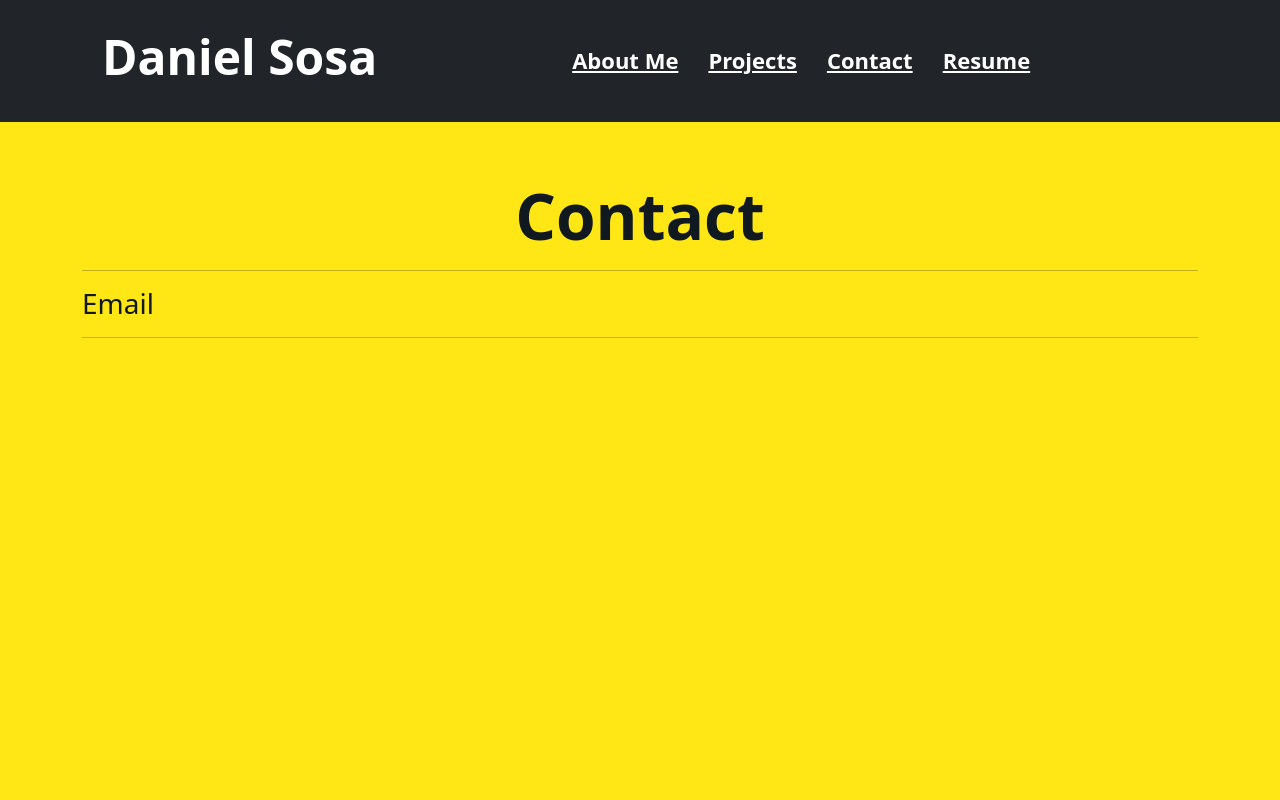
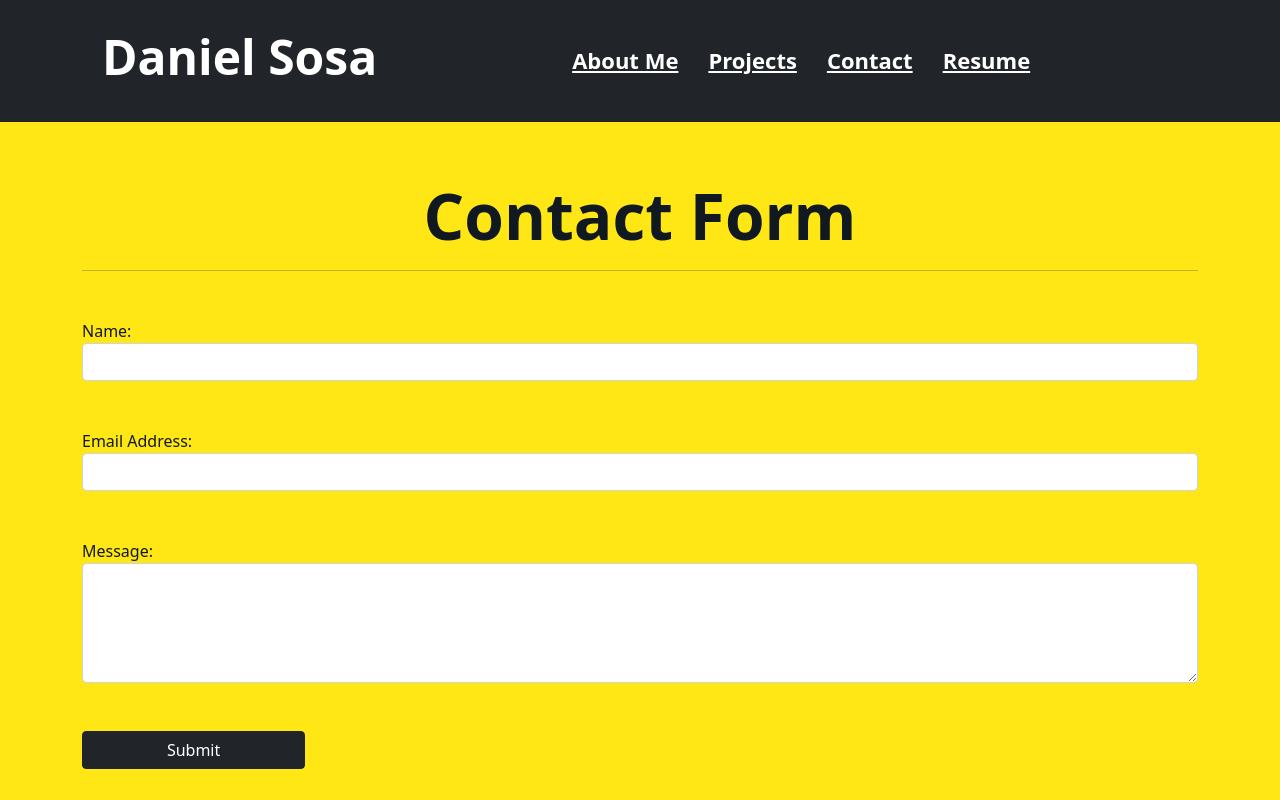
Before and after one commit to sosadaniel12/React-Portfolio, a React (Create React App) app: page /#/contact in a window 1280 px wide. Shown: the top 800 px of the page. Built offline with nearby package versions, Linux system fonts and the light colour scheme.

Commit message:
MVP contact

```diff
--- a/src/screens/Contact/Contact.css
+++ b/src/screens/Contact/Contact.css
@@ -0,0 +1,14 @@
+.project {
+  height: 114vh;
+}
+
+.btn {
+  color: white;
+  width: 20%;
+}
+
+.btn:hover {
+  color: #101820ff;
+  box-shadow: rgba(0, 0, 0, 0.63) 0px 19px 38px,
+    rgba(0, 0, 0, 0.596) 0px 15px 12px;
+}
--- a/src/screens/Contact/Contact.js
+++ b/src/screens/Contact/Contact.js
@@ -1,29 +1,102 @@
-import React from "react";
+import React, { useState } from "react";
+import { validateEmail } from "../../utils/helpers";
+import "./Contact.css";
 
-const Contact = () => {
+function ContactForm() {
+  const [formState, setFormState] = useState({
+    name: "",
+    email: "",
+    message: "",
+  });
+
+  const [errorMessage, setErrorMessage] = useState("");
+
+  const { name, email, message } = formState;
+
+  function handleChange(e) {
+    if (e.target.name === "email") {
+      const isValid = validateEmail(e.target.value);
+
+      if (!isValid) {
+        setErrorMessage("please enter a valid email");
+      } else {
+        setErrorMessage("");
+      }
+    } else {
+      if (!e.target.value.length) {
+        setErrorMessage(`${e.target.name} is required.`);
+      } else {
+        setErrorMessage("");
+      }
+    }
+
+    if (!errorMessage) {
+      setFormState({ ...formState, [e.target.name]: e.target.value });
+    }
+  }
+
+  function handleSubmit(e) {
+    e.preventDefault();
+  }
+
   return (
     <section className="container">
-      <div className="outer">
-        <div className="project">
-          <h2 className="top-title">Contact</h2>
-          <hr></hr>
-        </div>
-        <div className="contact-container">
-          <div className="contact-left">
-            <div className="contact-left-top">
-              <h3 className="contact-title">Email</h3>
-              <hr></hr>
-              <div className="contact-left-top-content">
-                <h4 className="contact-content-title">
-                  <a href="mailto:danielsosa2121@gmail.com" target="_blank"></a>
-                </h4>
-              </div>
+      <div className="project">
+        <h2 data-testid="h1tag" className="top-title">
+          Contact Form
+        </h2>
+        <hr></hr>
+        <form class="justify-content-center" id="contact-form">
+          <div class="mt-5">
+            <label htmlFor="name">Name:</label>
+            <input
+              class="form-control"
+              type="text"
+              name="name"
+              defaultValue={name}
+              onBlur={handleChange}
+            />
+          </div>
+          <div class="mt-5">
+            <label htmlFor="email">Email Address:</label>
+            <input
+              class="form-control"
+              type="email"
+              name="email"
+              defaultValue={email}
+              onBlur={handleChange}
+            />
+          </div>
+          <div class="mt-5">
+            <label htmlFor="message">Message:</label>
+            <textarea
+              class="form-control"
+              name="message"
+              defaultValue={message}
+              onBlur={handleChange}
+              rows="7"
+            />
+          </div>
+          {errorMessage && (
+            <div>
+              <p className="error-text">{errorMessage}</p>
             </div>
+          )}
+
+          <div class="mt-5 mb-5">
+            <button
+              data-testid="button"
+              class="btn btn-dark "
+              type="submit"
+              onSubmit={handleSubmit}
+            >
+              Submit
+            </button>
           </div>
-        </div>
+        </form>
       </div>
     </section>
   );
-};
+}
 
-export default Contact;
+export default ContactForm;
--- /dev/null
+++ b/src/utils/helpers.js
@@ -0,0 +1,9 @@
+export function capitalizeFirstLetter(string) {
+  return string.charAt(0).toUpperCase() + string.slice(1);
+}
+
+export function validateEmail(email) {
+  var re =
+    /^(([^<>()[\]\\.,;:\s@"]+(\.[^<>()[\]\\.,;:\s@"]+)*)|(".+"))@((\[[0-9]{1,3}\.[0-9]{1,3}\.[0-9]{1,3}\.[0-9]{1,3}\])|(([a-zA-Z\-0-9]+\.)+[a-zA-Z]{2,}))$/;
+  return re.test(String(email).toLowerCase());
+}
```
